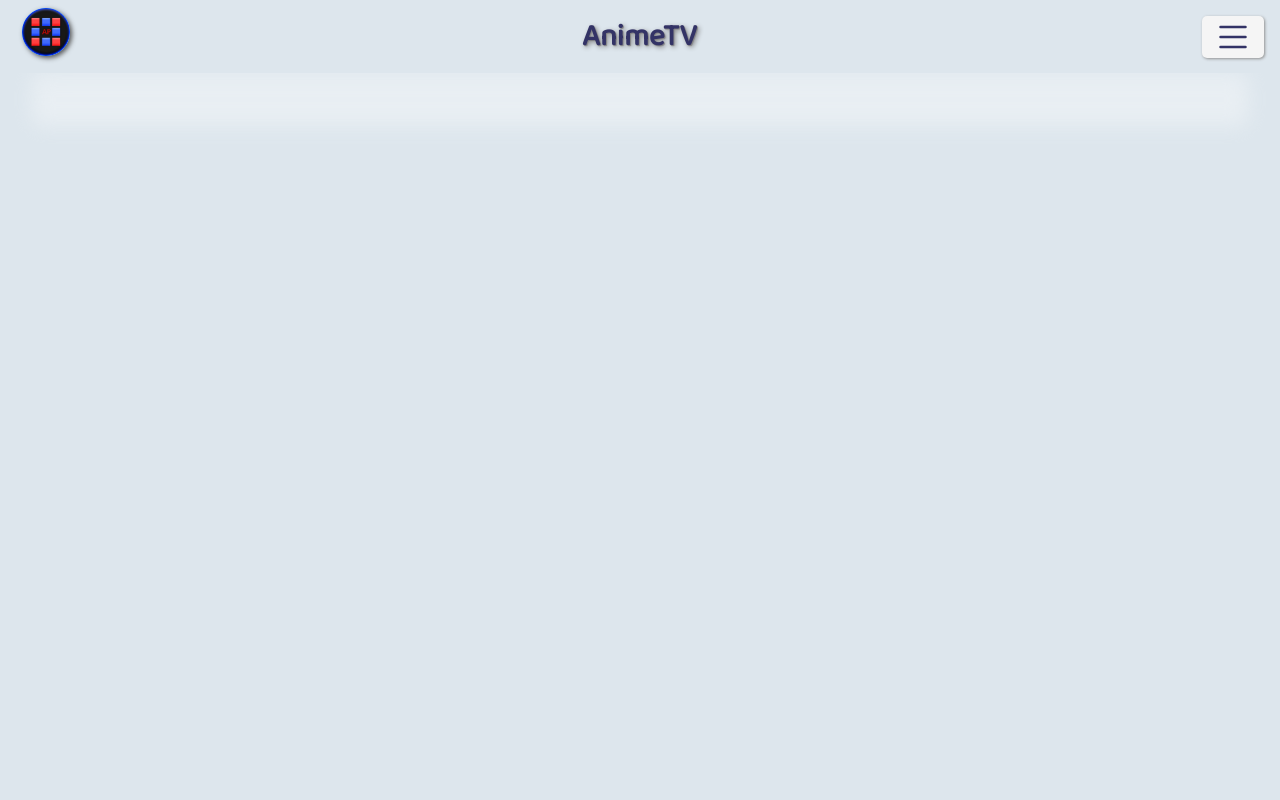
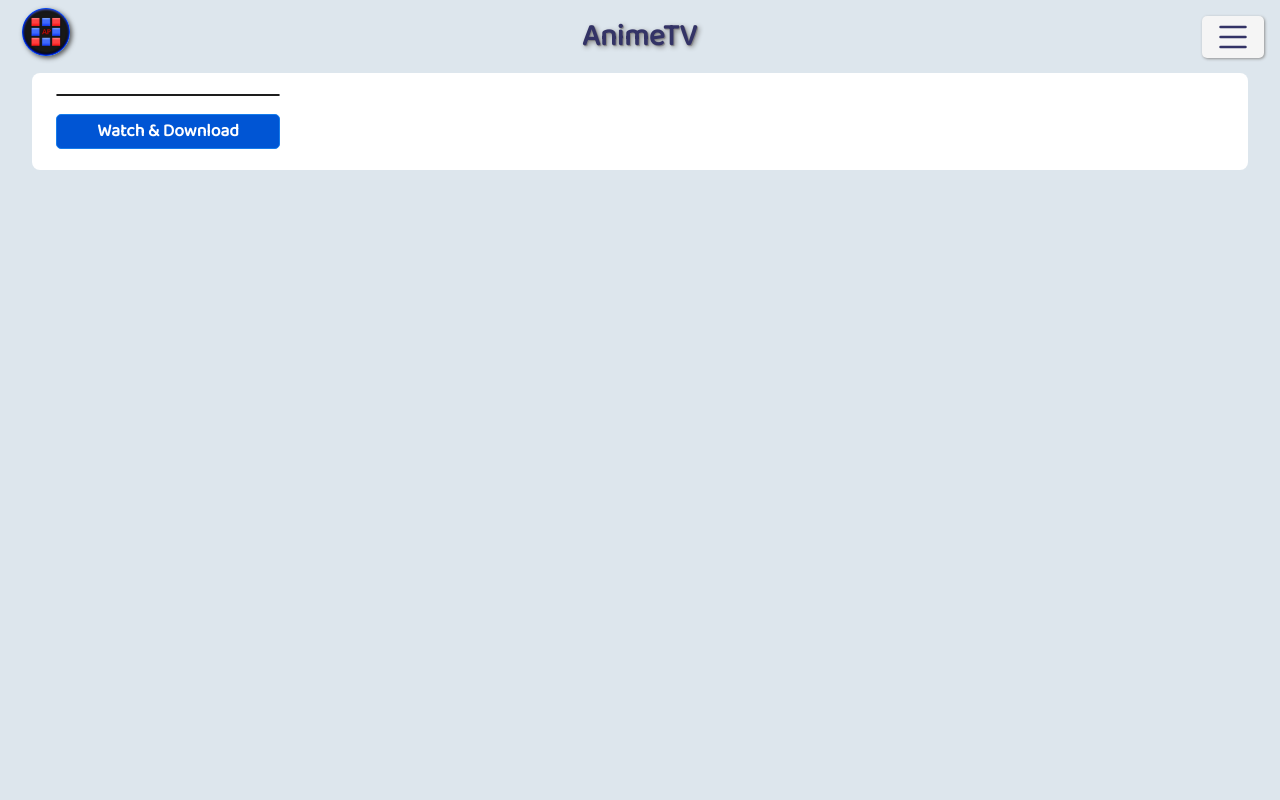
Before and after one commit to codewithap/animeTV-V2, a Flask app: page /anime in a window 1280 px wide. Run offline with Flask 2, Linux system fonts and the light colour scheme.

Commit message:
Add files via upload

```diff
--- a/templates/anime.html
+++ b/templates/anime.html
@@ -16,14 +16,13 @@
 
     .info{
         display: flex;
-        padding: 5px 10px;
+        padding: 15px 10px;
         background-color: #fff;
         width: 95%;
         border-radius: 8px;
         background-size: cover;
         background-position: center;
-        filter: blur(10px);
-        opacity: .35;
+        box-shadow: 5px 5px 15px solid rgba(20, 18, 18, 0.7);
     }
 
     #main{
@@ -40,26 +39,82 @@
         display: flex;
         flex-direction: column;
         text-align: center;
-        width: 13crem;
-        margin: 4px 7px;
+        width: 14rem;
+        margin: 6px 14px;
 
 
     }
 
+
+
+    .iuehfuyr{
+        display: flex;
+        /* align-items: center; */
+        justify-content: center;
+        flex-wrap: nowrap;
+    }
+
     #desc span{
-        color: rgb(32, 33, 37);
+        color: rgba(0, 53, 212, 0.8);
         width: 100%;
         font-weight: bolder;
+        text-decoration: underline;
+        /* text-align: center; */
     }
+
+    #desc{
+        color: rgb(46, 46, 46);
+        padding: 0 7px;
+    }
+
+    @media screen and (max-width: 600px) {
+    .iuehfuyr{
+        display: flex;
+        align-items: center;
+        justify-content: center;
+        flex-wrap: wrap;
+    }
+    #desc span{
+        margin-top: 20px;
+        display: block;
+        text-align: center;
+    }
+}
+
+/* .background{
+    width: 100%;
+    height: 100%;
+    background-color: rgba(12, 12, 12, 0.44);
+    position: relative;
+} */
+
+#watch{
+    width: 100%;
+    padding: 2px 0;
+    font-size: 1.1rem;
+    border-radius: 5px;
+    margin-top: 18px;
+    border: 0.5px solid rgb(22, 125, 236);
+    background-color: rgb(0, 85, 212);
+    font-weight: bold;
+    color: #fff;
+}
+
+#watch:hover{
+    transition: 0.4s;
+    outline: 3px solid rgba(0, 61, 228, 0.4);
+    cursor: pointer;
+}
+
 </style>
 <main id="main">
 
 <div class="info">
-
+<div class="background"></div>
     <div class="iuehfuyr">
         <div class="img" id="img">
             <img src="" alt="">
-
+            <a href="#"><button id="watch">Watch & Download</button></a>
         </div>
 
         <div class="main">
@@ -97,7 +152,7 @@
         img.src = data["image_url"];
         title.innerHTML = data["title"];
         desc.innerHTML += data["synopsis"]
-        info.style.backgroundImage = `url('${data["image_url"]}')`;
+        // info.style.backgroundImage = `url('${data["image_url"]}')`;
 
     }
 
```
